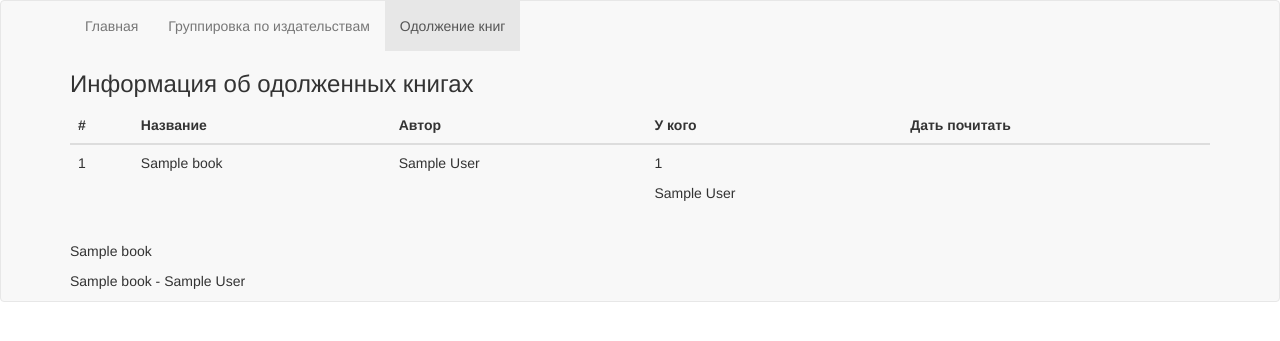
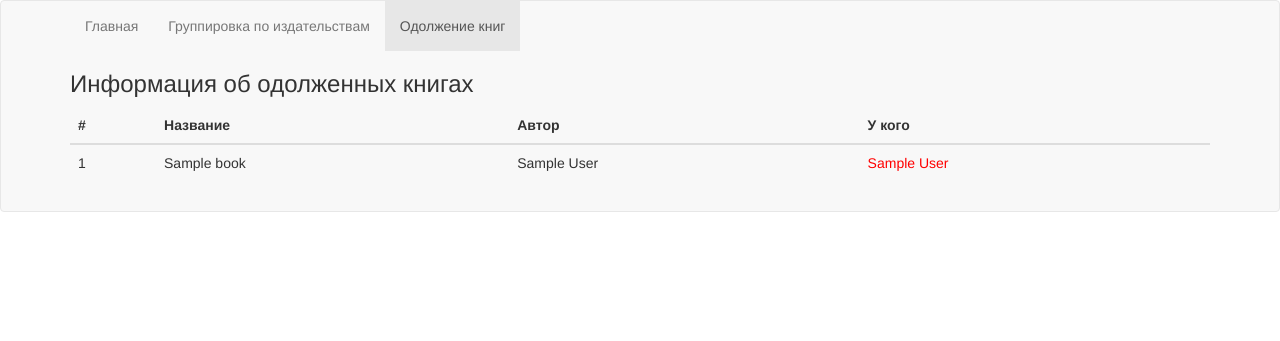
Before and after one commit to scherbininvladimir/HomeLibrary, a Django app: page /lended_books/ in a window 1280 px wide. Shown: the top 341 px of the page. Run offline with Django 3.2, Linux system fonts and the light colour scheme; tables that the repository leaves empty hold one stand-in row (values such as "Sample post"); some libraries are stand-ins or nearby versions.

Commit message:
Доделал табличку на странице "Одолженные книги"

```diff
--- a/p_library/templates/lended_books.html
+++ b/p_library/templates/lended_books.html
@@ -27,7 +27,6 @@
                     <th>Название</th>
                     <th>Автор</th>
                     <th>У кого</th>
-                    <th>Дать почитать</th>
                 </tr>
             </thead>
             {% for book in books %}
@@ -42,21 +41,16 @@
                     {{ book.author }}
                 </td>
                 <td>
-                        <!-- field.checked_count.all.count -->
-                    <p>{{ book.mates.all.count }}</p>
+                    {% ifequal book.mates.all.count 0 %}
+                        <p style="color: green;">Дома</p>
+                    {% endifequal %}
                     {% for mate in book.mates.all %}
-                        <p>{{ mate }}</p>
+                        <p style="color: red;">{{ mate }}</p>
                     {% endfor %}
                 </td>
             </tr>
             {% endfor %}
         </table>
-        {% for book in books %}
-            <p>{{ book }}</p>
-                {% for mate in book.mates.all %}
-                    <p>{{ book }} - {{ mate }}</p>
-                {% endfor %}
-        {% endfor %}
     </div>
     <script src="https://maxcdn.bootstrapcdn.com/bootstrap/3.3.7/js/bootstrap.min.js" integrity="sha384-Tc5IQib027qvyjSMfHjOMaLkfuWVxZxUPnCJA7l2mCWNIpG9mGCD8wGNIcPD7Txa" crossorigin="anonymous"></script>
 </body>
```
Also changed, not shown: 1 other file.
